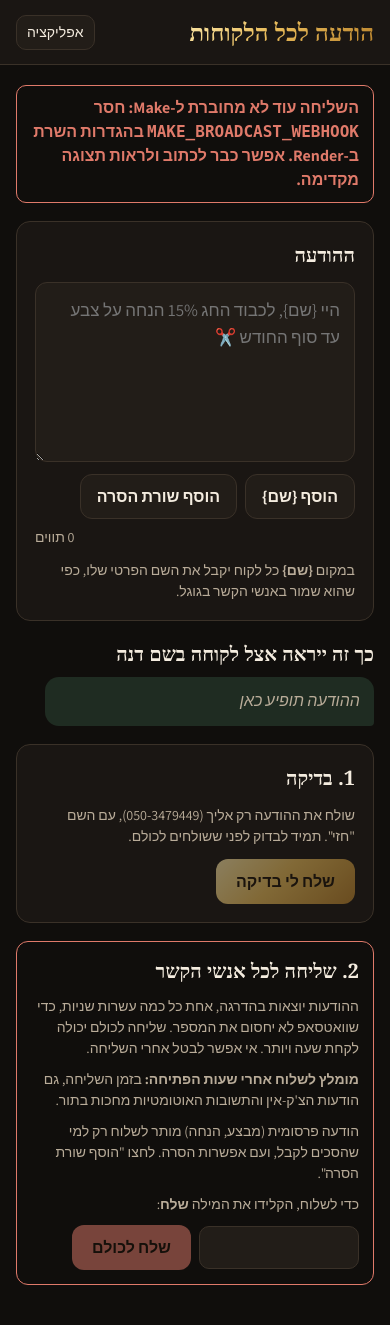
After one commit to hezidror/hezidror, a Flask app: page /app/broadcast in a window 390 px wide. The commit adds this page. Run offline with Flask 3, Linux system fonts and the light colour scheme; the visitor is signed in with stand-in values (Sample User, id 1); some web fonts are replaced.

Commit message:
Add a broadcast screen that sends a personalised message to all contacts via Make
The app's new 'הודעה' tab lets Hezi write a message with {שם}, preview it,
send a test to his own phone, and then send to everyone after typing a
confirmation word. The dashboard forwards it to a Make webhook, logs each
send in a Broadcasts sheet tab, and blocks re-sending the same message to
everyone within 30 minutes. Make scenario 8 is documented.

Co-Authored-By: Claude Opus 5.5 <noreply@anthropic.com>
Claude-Session: https://claude.ai/code/session_018jLBkiA6XYZ33CnM1BMiz4

```diff
--- a/dashboard/app.py
+++ b/dashboard/app.py
@@ -5,6 +5,7 @@ import json
 import hmac
 import datetime
 import urllib.parse
+import urllib.request
 from collections import defaultdict
 from functools import wraps
 from zoneinfo import ZoneInfo
@@ -51,9 +52,12 @@ CLIENTS_TAB = "Clients"
 CHECKINS_TAB = "Checkins"
 CLIENTS_SHEET_DATA_RANGE = "Clients!A2:D5000"
 CHECKINS_SHEET_DATA_RANGE = "Checkins!A2:D20000"
+BROADCASTS_TAB = "Broadcasts"
+BROADCASTS_SHEET_DATA_RANGE = "Broadcasts!A2:D5000"
 TAB_HEADERS = {
     CLIENTS_TAB: ["Phone", "Name", "CreatedAt", "Source"],
     CHECKINS_TAB: ["Time", "Phone", "Name", "IsNew"],
+    BROADCASTS_TAB: ["Time", "Mode", "Status", "Message"],
 }
 
 TIMEZONE = os.environ.get("TIMEZONE", "Asia/Jerusalem")
@@ -69,6 +73,11 @@ CHECKIN_MESSAGE = os.environ.get("CHECKIN_MESSAGE", f"היי, {CHECKIN_KEYWORD}
 PUBLIC_BASE_URL = os.environ.get("PUBLIC_BASE_URL", "").strip().rstrip("/")
 # כרטיסייה: כל ביקור N הוא מתנה. 0 מבטל את הכרטיסייה.
 LOYALTY_VISITS = int(os.environ.get("LOYALTY_VISITS", "10") or 0)
+# הודעה מרוכזת: כתובת ה-webhook של תרחיש השליחה ב-Make, והטלפון שמקבל הודעת בדיקה.
+MAKE_BROADCAST_WEBHOOK = os.environ.get("MAKE_BROADCAST_WEBHOOK", "").strip()
+OWNER_WHATSAPP = re.sub(r"\D", "", os.environ.get("OWNER_WHATSAPP", "972503479449"))
+OWNER_NAME = os.environ.get("OWNER_NAME", "חזי").strip()
+NAME_PLACEHOLDER = "{שם}"
 
 # סט השדות שמוצג בכרטסת לכל סוג טיפול - person keys חייבים להישאר תואמים
 # ל-FIELD_SETS ב-templates/client_card.html (ה-JS שם מפעיל את אותה מיפוי
@@ -130,6 +139,7 @@ _price_rows_cache = {"rows": None, "fetched_at": None}
 _client_notes_rows_cache = {"rows": None, "fetched_at": None}
 _clients_rows_cache = {"rows": None, "fetched_at": None}
 _checkins_rows_cache = {"rows": None, "fetched_at": None}
+_broadcasts_rows_cache = {"rows": None, "fetched_at": None}
 _ensured_tabs = set()
 CACHE_TTL_SECONDS = 300
 
@@ -1201,6 +1211,69 @@ def api_checkin():
     })
 
 
+@app.route("/app/broadcast")
+@login_required
+def broadcast_page():
+    rows = _read_tab_rows(_broadcasts_rows_cache, BROADCASTS_TAB, BROADCASTS_SHEET_DATA_RANGE)
+    recent = [{"time": r[0][:16].replace("T", " "), "mode": r[1], "status": r[2] if len(r) > 2 else "",
+               "message": r[3] if len(r) > 3 else ""} for r in reversed(rows[-10:]) if len(r) >= 2]
+    return render_template("broadcast.html", configured=bool(MAKE_BROADCAST_WEBHOOK), recent=recent,
+                           placeholder=NAME_PLACEHOLDER, owner_name=OWNER_NAME,
+                           owner_phone=format_phone(OWNER_WHATSAPP))
+
+
+@app.route("/api/broadcast", methods=["POST"])
+@login_required
+def api_broadcast():
+    """שולח ל-Make בקשה להודעה מרוכזת. mode=test -> רק לטלפון של חזי;
+    mode=all -> לכל אנשי הקשר בגוגל (Make עובר עליהם ומחליף את {שם})."""
+    data = request.get_json(silent=True) or {}
+    mode = data.get("mode")
+    message = (data.get("message") or "").strip()
+    if mode not in ("test", "all"):
+        return jsonify({"ok": False, "error": "bad_mode"}), 400
+    if not message:
+        return jsonify({"ok": False, "error": "empty", "text": "ההודעה ריקה."}), 400
+    if len(message) > 1500:
+        return jsonify({"ok": False, "error": "too_long", "text": "ההודעה ארוכה מדי (עד 1,500 תווים)."}), 400
+    if not MAKE_BROADCAST_WEBHOOK:
+        return jsonify({"ok": False, "error": "not_configured",
+                        "text": "השליחה עוד לא מחוברת: חסר MAKE_BROADCAST_WEBHOOK בהגדרות השרת."}), 400
+
+    rows = _read_tab_rows(_broadcasts_rows_cache, BROADCASTS_TAB, BROADCASTS_SHEET_DATA_RANGE)
+    if mode == "all":
+        # הגנה מלחיצה כפולה: אותה הודעה לכולם פעמיים תוך 30 דקות
+        cutoff = (local_now() - datetime.timedelta(minutes=30)).isoformat(timespec="seconds")
+        if any(len(r) > 3 and r[1] == "all" and r[2] == "sent" and r[0] >= cutoff and r[3] == message for r in rows):
+            return jsonify({"ok": False, "error": "duplicate",
+                            "text": "ההודעה הזו כבר נשלחה לכולם בחצי השעה האחרונה."}), 409
+
+    payload = {
+        "secret": CHECKIN_SECRET,
+        "mode": mode,
+        "message_json": json.dumps(message, ensure_ascii=False)[1:-1],
+        "placeholder": NAME_PLACEHOLDER,
+        "test_chat_id": f"{OWNER_WHATSAPP}@c.us",
+        "test_name": OWNER_NAME,
+    }
+    status = "sent"
+    try:
+        req = urllib.request.Request(MAKE_BROADCAST_WEBHOOK, data=json.dumps(payload, ensure_ascii=False).encode("utf-8"),
+                                     headers={"Content-Type": "application/json"}, method="POST")
+        with urllib.request.urlopen(req, timeout=20) as resp:
+            ok = 200 <= resp.status < 300
+    except Exception:
+        ok = False
+    if not ok:
+        status = "failed"
+    _append_row(_broadcasts_rows_cache, BROADCASTS_TAB,
+                [local_now().isoformat(timespec="seconds"), mode, status, message])
+    if not ok:
+        return jsonify({"ok": False, "error": "make_failed",
+                        "text": "Make לא קיבל את הבקשה. בדקו שהתרחיש פעיל ונסו שוב."}), 502
+    return jsonify({"ok": True})
+
+
 @app.route("/poster")
 @login_required
 def poster():
--- a/dashboard/templates/app.html
+++ b/dashboard/templates/app.html
@@ -38,7 +38,7 @@
   .autobox { display: flex; gap: 12px; align-items: flex-start; padding: 14px; border: 1px solid var(--line); border-radius: 14px; background: var(--card); cursor: pointer; font-size: 15px; }
   .autobox input { width: 22px; height: 22px; accent-color: #e8bb5a; flex: none; margin-top: 2px; }
   .tabbar { position: fixed; inset: auto 0 0 0; background: var(--card); border-top: 1px solid var(--line);
-    display: grid; grid-template-columns: repeat(4, 1fr);
+    display: grid; grid-template-columns: repeat(5, 1fr);
     padding: 6px max(8px, env(safe-area-inset-right, 0px)) calc(6px + env(safe-area-inset-bottom, 0px)) max(8px, env(safe-area-inset-left, 0px)); z-index: 5; }
   .tabbar a { display: flex; flex-direction: column; align-items: center; gap: 2px; color: var(--muted); text-decoration: none; font-size: 12px; font-weight: 700; padding: 6px 0; }
   .tabbar a.on { color: var(--accent); }
@@ -84,6 +84,8 @@
     <svg viewBox="0 0 24 24" fill="none" stroke="currentColor" stroke-width="2"><rect x="3" y="5" width="18" height="16" rx="2"/><path d="M3 10h18M8 3v4M16 3v4"/></svg>היום</a>
   <a href="{{ url_for('new_client') }}">
     <svg viewBox="0 0 24 24" fill="none" stroke="currentColor" stroke-width="2" stroke-linecap="round"><circle cx="10" cy="8" r="4"/><path d="M3 21a7 7 0 0 1 14 0M19 8v6M16 11h6"/></svg>לקוח חדש</a>
+  <a href="{{ url_for('broadcast_page') }}">
+    <svg viewBox="0 0 24 24" fill="none" stroke="currentColor" stroke-width="2" stroke-linejoin="round"><path d="M3 11v2a1 1 0 0 0 1 1h2l5 4V6L6 10H4a1 1 0 0 0-1 1zM16 8a5 5 0 0 1 0 8M19 5a9 9 0 0 1 0 14"/></svg>הודעה</a>
   <a href="{{ url_for('poster') }}">
     <svg viewBox="0 0 24 24" fill="none" stroke="currentColor" stroke-width="2"><rect x="3" y="3" width="7" height="7"/><rect x="14" y="3" width="7" height="7"/><rect x="3" y="14" width="7" height="7"/><path d="M14 14h3v3h-3zM20 14v7M14 20h3"/></svg>ברקוד</a>
   <a href="{{ url_for('dashboard') }}">
--- /dev/null
+++ b/dashboard/templates/broadcast.html
@@ -0,0 +1,136 @@
+{% extends "base.html" %}
+{% block title %}הודעה לכולם - חזי מספרה{% endblock %}
+{% block head %}
+<style>
+  .wrap { max-width: 720px; margin: 0 auto; padding: 20px max(16px, env(safe-area-inset-right, 0px)) 40px max(16px, env(safe-area-inset-left, 0px)); display: flex; flex-direction: column; gap: 18px; }
+  .wrap h2 { font-family: var(--font-head); margin: 0; font-size: 20px; }
+  textarea#msg { width: 100%; min-height: 180px; padding: 14px; border-radius: 12px; font-size: 17px; line-height: 1.6; resize: vertical; }
+  .row { display: flex; gap: 8px; flex-wrap: wrap; align-items: center; }
+  .count { color: var(--muted); font-size: 14px; margin-inline-start: auto; font-variant-numeric: tabular-nums; }
+  .bubble { background: #1f2c22; border-radius: 14px 14px 4px 14px; padding: 12px 14px; white-space: pre-wrap; overflow-wrap: anywhere; font-size: 16px; line-height: 1.55; max-width: 92%; }
+  .bubble.empty { color: var(--muted); font-style: italic; }
+  .note { font-size: 14px; color: var(--muted); margin: 0; }
+  .msg { padding: 10px 14px; border-radius: 10px; font-weight: 700; }
+  .msg.ok { background: var(--ok-bg); color: var(--ok); }
+  .msg.err { border: 1px solid var(--danger); color: var(--danger); }
+  .confirm { border: 1px solid var(--danger); border-radius: 12px; padding: 14px; display: flex; flex-direction: column; gap: 10px; }
+  .confirm input { padding: 10px 12px; border-radius: 10px; width: 160px; max-width: 100%; }
+  .btn-danger { padding: 12px 20px; border-radius: 12px; border: 0; background: var(--danger); color: #1a1209; font-weight: 800; cursor: pointer; }
+  .btn-danger:disabled, .btn-gold:disabled, .btn-ghost:disabled { opacity: .5; cursor: not-allowed; }
+  ul.log { list-style: none; margin: 0; padding: 0; display: flex; flex-direction: column; gap: 6px; }
+  ul.log li { display: grid; grid-template-columns: auto auto 1fr; gap: 10px; font-size: 14px; align-items: baseline; }
+  ul.log time { color: var(--muted); font-variant-numeric: tabular-nums; }
+  ul.log .m { min-width: 0; overflow: hidden; text-overflow: ellipsis; white-space: nowrap; }
+  .tag { font-size: 12px; font-weight: 800; padding: 2px 8px; border-radius: 999px; background: var(--chip); color: var(--muted); }
+  .tag.all { background: var(--gold-grad); color: var(--on-accent); }
+  .tag.failed { color: var(--danger); }
+</style>
+{% endblock %}
+{% block body %}
+<header>
+  <h1>הודעה לכל הלקוחות</h1>
+  <nav><a href="{{ url_for('app_home') }}">אפליקציה</a></nav>
+</header>
+<div class="wrap">
+  {% if not configured %}
+  <div class="msg err">השליחה עוד לא מחוברת ל-Make: חסר <code>MAKE_BROADCAST_WEBHOOK</code> בהגדרות השרת ב-Render. אפשר כבר לכתוב ולראות תצוגה מקדימה.</div>
+  {% endif %}
+
+  <section class="card" style="display:flex;flex-direction:column;gap:12px;margin:0">
+    <label for="msg"><h2>ההודעה</h2></label>
+    <textarea id="msg" placeholder="היי {{ placeholder }}, לכבוד החג 15% הנחה על צבע עד סוף החודש ✂️"></textarea>
+    <div class="row">
+      <button type="button" class="btn-ghost" id="addName">הוסף {{ placeholder }}</button>
+      <button type="button" class="btn-ghost" id="addOptout">הוסף שורת הסרה</button>
+      <span class="count" id="count">0 תווים</span>
+    </div>
+    <p class="note">במקום <b>{{ placeholder }}</b> כל לקוח יקבל את השם הפרטי שלו, כפי שהוא שמור באנשי הקשר בגוגל.</p>
+  </section>
+
+  <section style="display:flex;flex-direction:column;gap:8px">
+    <h2>כך זה ייראה אצל לקוחה בשם דנה</h2>
+    <div class="bubble empty" id="preview">ההודעה תופיע כאן</div>
+  </section>
+
+  <section class="card" style="display:flex;flex-direction:column;gap:12px;margin:0">
+    <h2>1. בדיקה</h2>
+    <p class="note">שולח את ההודעה רק אליך ({{ owner_phone }}), עם השם "{{ owner_name }}". תמיד לבדוק לפני ששולחים לכולם.</p>
+    <div class="row"><button type="button" class="btn-gold" id="sendTest" {% if not configured %}disabled{% endif %}>שלח לי בדיקה</button></div>
+  </section>
+
+  <section class="confirm">
+    <h2>2. שליחה לכל אנשי הקשר</h2>
+    <p class="note">ההודעות יוצאות בהדרגה, אחת כל כמה עשרות שניות, כדי שוואטסאפ לא יחסום את המספר. שליחה לכולם יכולה לקחת שעה ויותר. אי אפשר לבטל אחרי השליחה.</p>
+    <p class="note"><b>מומלץ לשלוח אחרי שעות הפתיחה:</b> בזמן השליחה, גם הודעות הצ'ק-אין והתשובות האוטומטיות מחכות בתור.</p>
+    <p class="note">הודעה פרסומית (מבצע, הנחה) מותר לשלוח רק למי שהסכים לקבל, ועם אפשרות הסרה. לחצו "הוסף שורת הסרה".</p>
+    <label for="confirmWord" class="note">כדי לשלוח, הקלידו את המילה <b>שלח</b>:</label>
+    <div class="row">
+      <input id="confirmWord" autocomplete="off">
+      <button type="button" class="btn-danger" id="sendAll" disabled>שלח לכולם</button>
+    </div>
+  </section>
+
+  <div id="result" hidden></div>
+
+  {% if recent %}
+  <section style="display:flex;flex-direction:column;gap:8px">
+    <h2>שליחות אחרונות</h2>
+    <ul class="log">
+      {% for r in recent %}
+      <li><time>{{ r.time }}</time>
+        <span class="tag {{ 'all' if r.mode == 'all' else '' }} {{ 'failed' if r.status == 'failed' else '' }}">{{ 'לכולם' if r.mode == 'all' else 'בדיקה' }}{{ ' · נכשל' if r.status == 'failed' else '' }}</span>
+        <span class="m">{{ r.message }}</span></li>
+      {% endfor %}
+    </ul>
+  </section>
+  {% endif %}
+</div>
+
+<script>
+const PH = {{ placeholder|tojson }};
+const msg = document.getElementById("msg"), preview = document.getElementById("preview");
+const sendTest = document.getElementById("sendTest"), sendAll = document.getElementById("sendAll");
+const confirmWord = document.getElementById("confirmWord"), result = document.getElementById("result");
+const configured = {{ configured|tojson }};
+const DRAFT = "hezi-broadcast-draft";
+try { msg.value = localStorage.getItem(DRAFT) || ""; } catch (e) {}
+
+function render() {
+  const t = msg.value;
+  preview.textContent = t ? t.split(PH).join("דנה") : "ההודעה תופיע כאן";
+  preview.classList.toggle("empty", !t);
+  document.getElementById("count").textContent = t.length + " תווים";
+  sendAll.disabled = !configured || !t.trim() || confirmWord.value.trim() !== "שלח";
+  try { localStorage.setItem(DRAFT, t); } catch (e) {}
+}
+function insert(text) {
+  const s = msg.selectionStart ?? msg.value.length, e = msg.selectionEnd ?? s;
+  msg.value = msg.value.slice(0, s) + text + msg.value.slice(e);
+  msg.focus(); msg.selectionStart = msg.selectionEnd = s + text.length; render();
+}
+document.getElementById("addName").onclick = () => insert(PH);
+document.getElementById("addOptout").onclick = () => { if (!msg.value.includes("להסרה")) { msg.value = msg.value.replace(/\s+$/, "") + "\n\nלהסרה מרשימת ההודעות השיבו הסר"; render(); } };
+msg.addEventListener("input", render);
+confirmWord.addEventListener("input", render);
+
+function show(text, ok) { result.className = "msg " + (ok ? "ok" : "err"); result.textContent = text; result.hidden = false; result.scrollIntoView({ block: "nearest" }); }
+
+async function send(mode, btn) {
+  if (!msg.value.trim()) { show("ההודעה ריקה.", false); return; }
+  btn.disabled = true;
+  const label = btn.textContent; btn.textContent = "שולח…";
+  try {
+    const r = await fetch("{{ url_for('api_broadcast') }}", { method: "POST", headers: { "Content-Type": "application/json" }, body: JSON.stringify({ mode, message: msg.value }) });
+    const d = await r.json().catch(() => ({}));
+    if (r.ok && d.ok) {
+      if (mode === "test") show("נשלחה בדיקה לטלפון שלך. היא אמורה להגיע תוך דקה.", true);
+      else { show("השליחה לכולם התחילה. ההודעות ייצאו בהדרגה בשעה-שעתיים הקרובות.", true); confirmWord.value = ""; }
+    } else show(d.text || "השליחה נכשלה. נסו שוב.", false);
+  } catch (e) { show("אין חיבור לשרת. בדקו את האינטרנט ונסו שוב.", false); }
+  btn.textContent = label; render(); if (mode === "test") btn.disabled = !configured;
+}
+sendTest.onclick = () => send("test", sendTest);
+sendAll.onclick = () => send("all", sendAll);
+render();
+</script>
+{% endblock %}
```
Also changed, not shown: dashboard/MAKE_AUTOMATION.md (+25 -0 lines), 1 other file.
